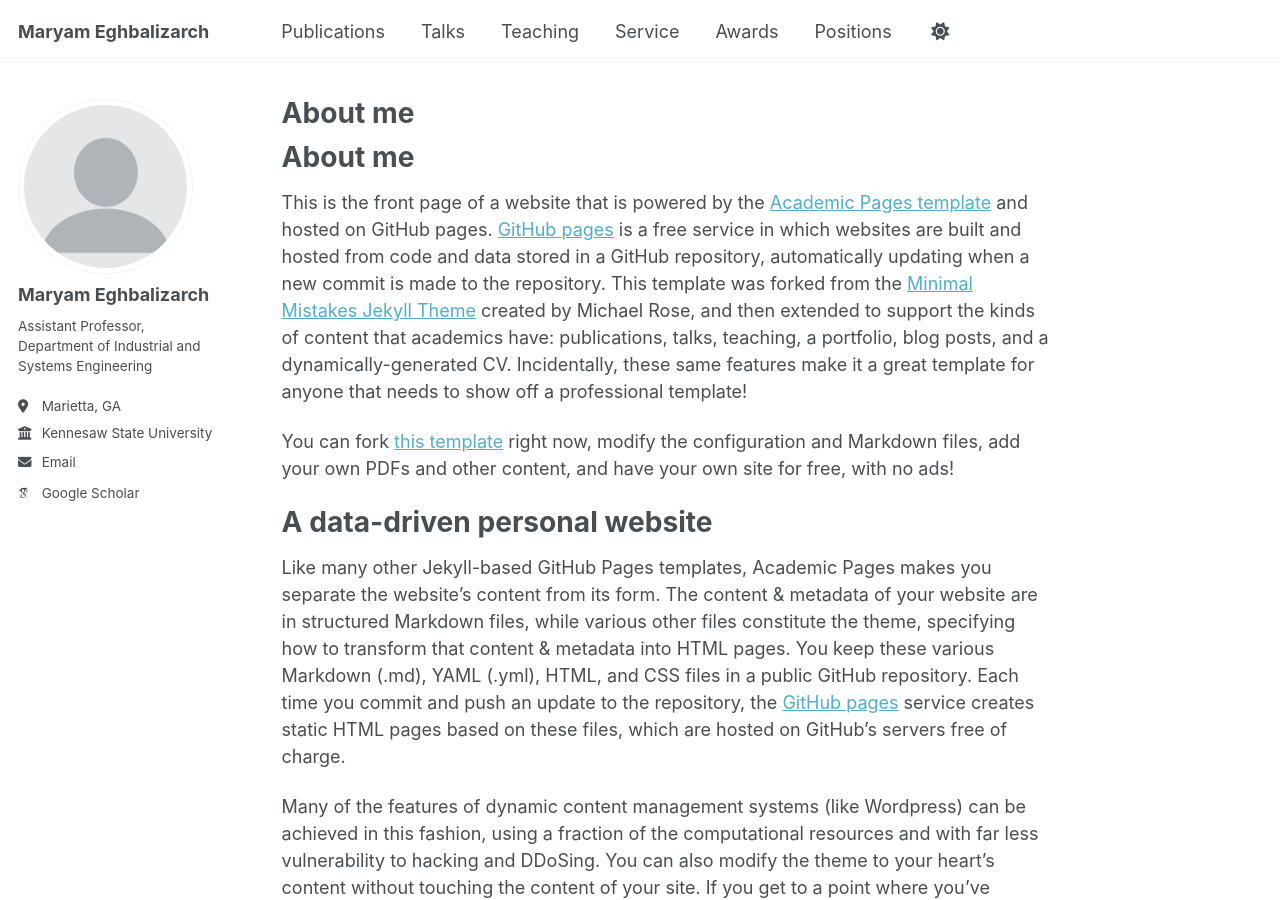
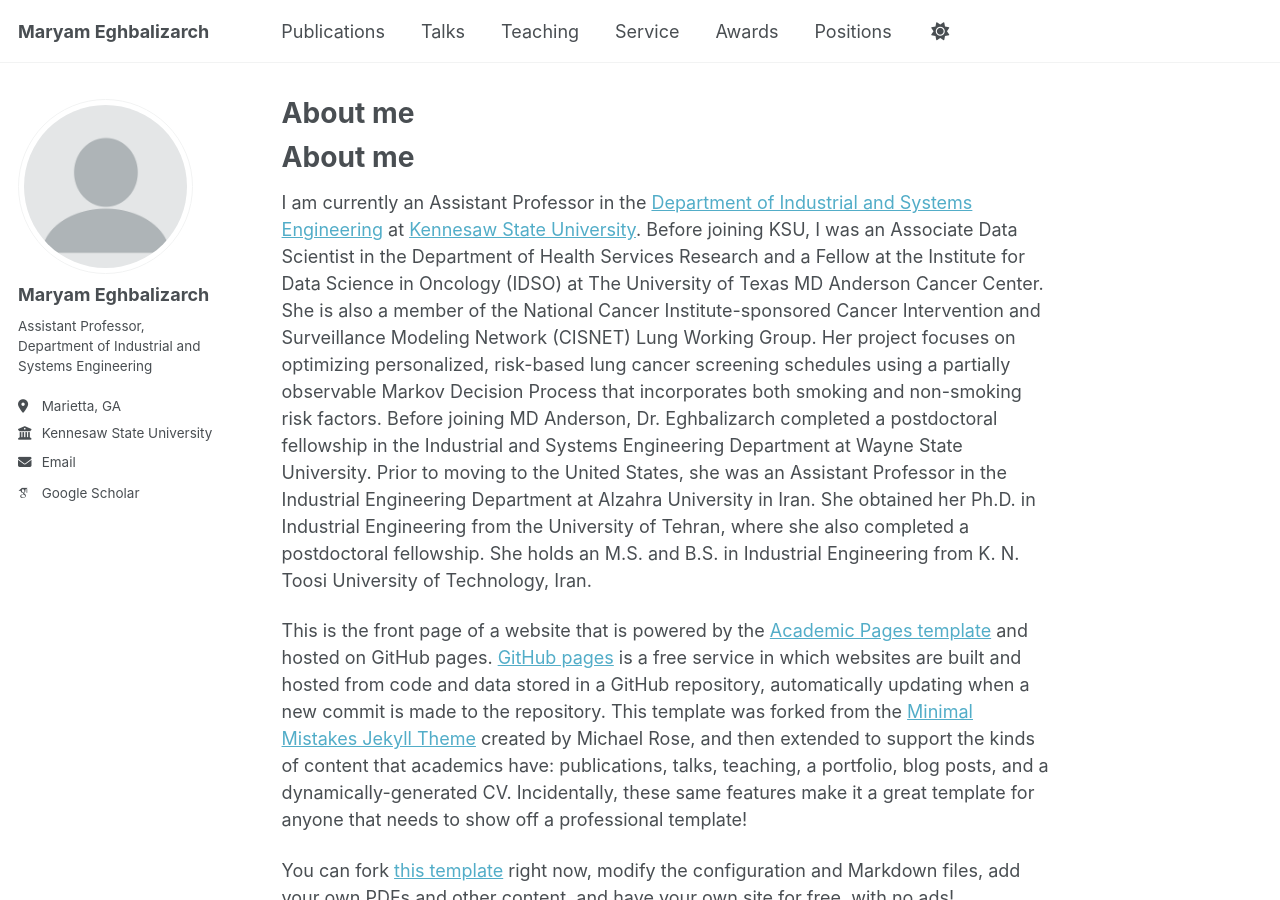
Before and after one commit to meghbalizarch/meghbalizarch.github.io, a Jekyll site: the page built from _pages/about.md, in a window 1280 px wide and 900 px high. Built offline with Jekyll 4.4.1, drawn with Linux system fonts in a browser that asks for light colours; some web fonts are replaced; our own code applies the rules of GitHub Pages for plain Markdown files; a script that is not in the unit is left out.

Commit message:
Update about.md

```diff
--- a/_pages/about.md
+++ b/_pages/about.md
@@ -1,5 +1,7 @@
 About me
 ======
+I am currently an Assistant Professor in the [Department of Industrial and Systems Engineering](https://www.kennesaw.edu/spceet/academics/industrial-systems-engineering/index.php) at [Kennesaw State University](https://www.kennesaw.edu/). Before joining KSU, I was an Associate Data Scientist in the Department of Health Services Research and a Fellow at the Institute for Data Science in Oncology (IDSO) at The University of Texas MD Anderson Cancer Center. She is also a member of the National Cancer Institute-sponsored Cancer Intervention and Surveillance Modeling Network (CISNET) Lung Working Group. Her project focuses on optimizing personalized, risk-based lung cancer screening schedules using a partially observable Markov Decision Process that incorporates both smoking and non-smoking risk factors.
+Before joining MD Anderson, Dr. Eghbalizarch completed a postdoctoral fellowship in the Industrial and Systems Engineering Department at Wayne State University. Prior to moving to the United States, she was an Assistant Professor in the Industrial Engineering Department at Alzahra University in Iran. She obtained her Ph.D. in Industrial Engineering from the University of Tehran, where she also completed a postdoctoral fellowship. She holds an M.S. and B.S. in Industrial Engineering from K. N. Toosi University of Technology, Iran.
 
 This is the front page of a website that is powered by the [Academic Pages template](https://github.com/academicpages/academicpages.github.io) and hosted on GitHub pages. [GitHub pages](https://pages.github.com) is a free service in which websites are built and hosted from code and data stored in a GitHub repository, automatically updating when a new commit is made to the repository. This template was forked from the [Minimal Mistakes Jekyll Theme](https://mmistakes.github.io/minimal-mistakes/) created by Michael Rose, and then extended to support the kinds of content that academics have: publications, talks, teaching, a portfolio, blog posts, and a dynamically-generated CV. Incidentally, these same features make it a great template for anyone that needs to show off a professional template!
 
```
